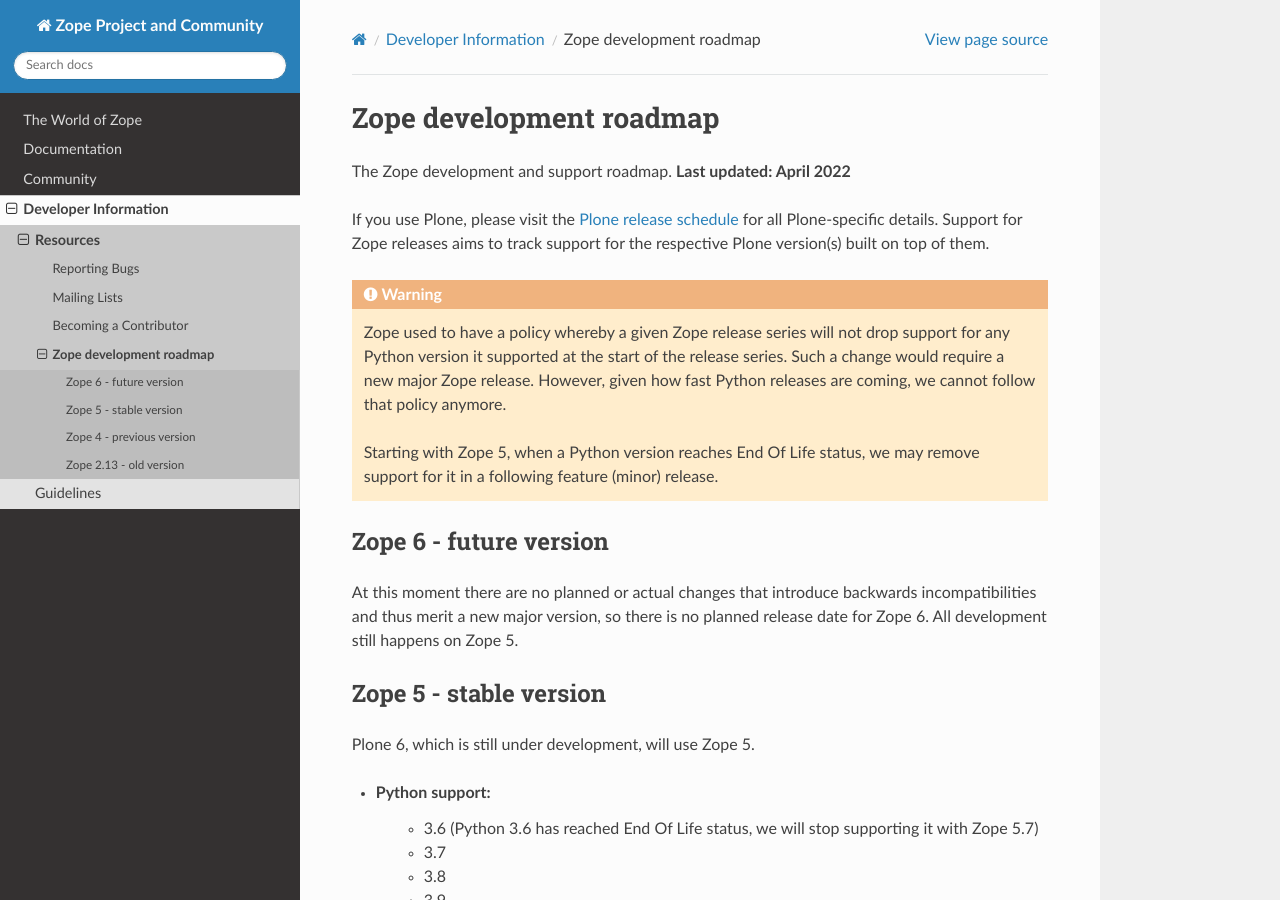
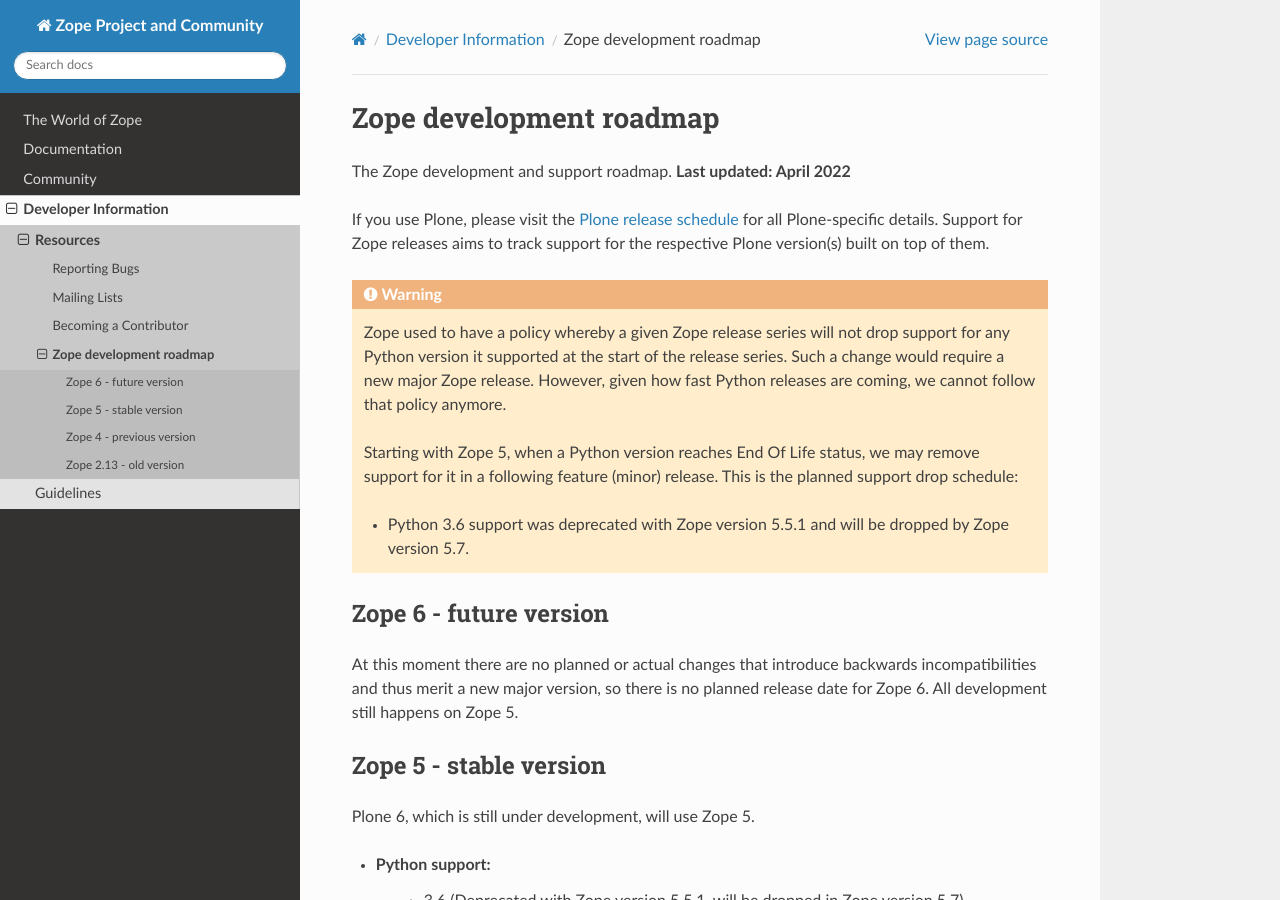
Before and after one commit to zopefoundation/www.zope.org, a Sphinx documentation site: the page built from docs/developer/roadmap.rst, in a window 1280 px wide and 900 px high. Built offline with Sphinx 7.4.7 and the Read the Docs theme 2.0.0, drawn with Linux system fonts in a browser that asks for light colours; some of the changed text lies outside the part shown.

Commit message:
- clarify Python version support drops

```diff
--- a/docs/developer/roadmap.rst
+++ b/docs/developer/roadmap.rst
@@ -18,7 +18,11 @@ version(s) built on top of them.
     policy anymore.
 
     Starting with Zope 5, when a Python version reaches End Of Life status,
-    we may remove support for it in a following feature (minor) release.
+    we may remove support for it in a following feature (minor) release. This
+    is the planned support drop schedule:
+
+    - Python 3.6 support was deprecated with Zope version 5.5.1 and will
+      be dropped by Zope version 5.7.
 
 
 Zope 6 - future version
@@ -33,12 +37,11 @@ Zope 5 - stable version
 Plone 6, which is still under development, will use Zope 5.
 
 * Python support:
-    - 3.6 (Python 3.6 has reached End Of Life status, we will stop supporting
-      it with Zope 5.7)
+    - 3.6 (Deprecated with Zope version 5.5.1, will be dropped in Zope version 5.7)
     - 3.7
     - 3.8
     - 3.9
-    - 3.10 (planned for early 2022)
+    - 3.10 (new with Zope version 5.4)
 
 * Support schedule:
     - Full support: ongoing
```
